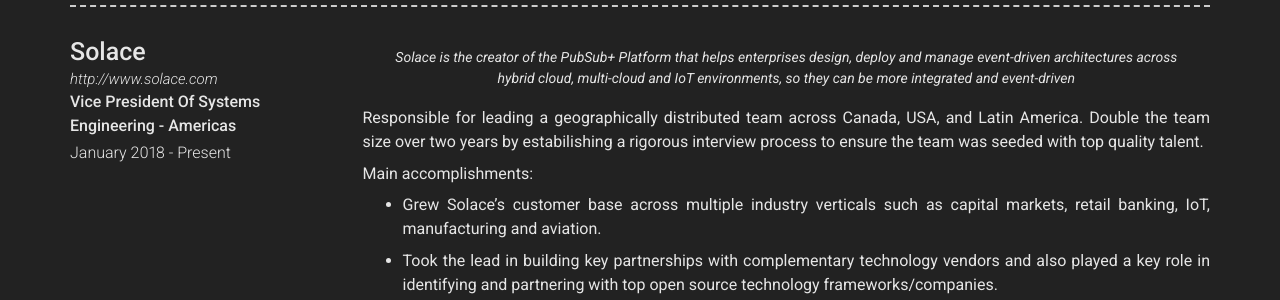
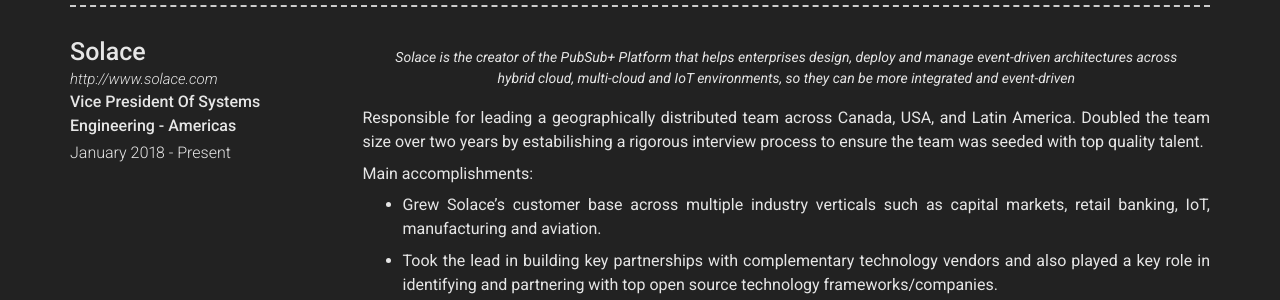
Before and after one commit to TKTheTechie/TKTheTechie.github.io, a Jekyll site: the page built from index.md, in a window 1280 px wide and 900 px high, scrolled down 1582 px. Shown: the part 152-452 px from the top of the window. Built offline with Jekyll 4.4.1, drawn with Linux system fonts in a browser that asks for light colours; nearby versions of some CDN libraries.

Commit message:
Update experience.yml

```diff
--- a/_data/experience.yml
+++ b/_data/experience.yml
@@ -7,7 +7,7 @@
   quote: >
     Solace is the creator of the PubSub+ Platform that helps enterprises design, deploy and manage event-driven architectures across hybrid cloud, multi-cloud and IoT environments, so they can be more integrated and event-driven
   description: | # this will include new lines to allow paragraphs
-    Responsible for leading a geographically distributed team across Canada, USA, and Latin America. Double the team size over two years by estabilishing a rigorous interview process to ensure the team was seeded with top quality talent.
+    Responsible for leading a geographically distributed team across Canada, USA, and Latin America. Doubled the team size over two years by estabilishing a rigorous interview process to ensure the team was seeded with top quality talent.
 
     Main accomplishments:
 
```
